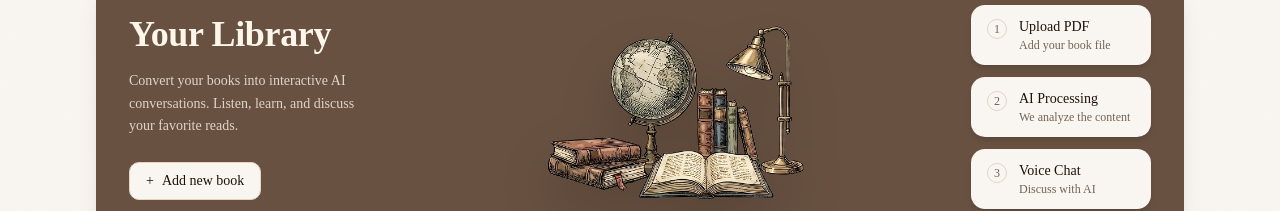
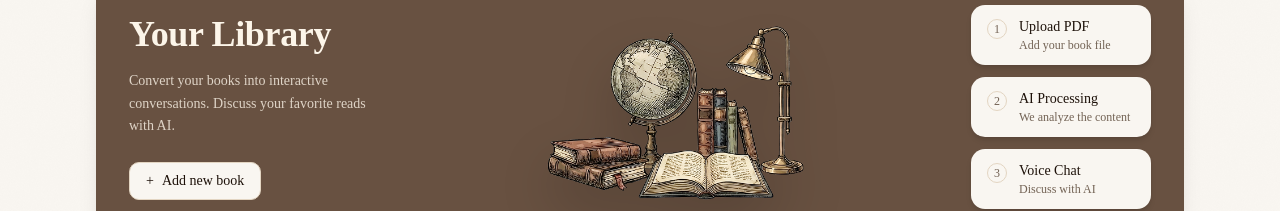
Before and after one commit to Kilonzo88/eLib, a Next.js app in the folder frontend/: page / in a window 1280 px wide. Shown: the part 120-331 px from the top of the page. Built offline with nearby package versions, Linux system fonts and the light colour scheme; no server answers; a web font is replaced by a local one.

Commit message:
Updated the writeup guidelines on the hero section

```diff
--- a/frontend/src/components/ui/library-hero.tsx
+++ b/frontend/src/components/ui/library-hero.tsx
@@ -18,8 +18,8 @@ export function LibraryHero({ isSignedIn = false }: LibraryHeroProps) {
                     {isSignedIn ? 'My Library' : 'Your Library'}
                 </h1>
                 <p className="text-sm text-primary-foreground/80 leading-relaxed mb-4 md:mb-6 mx-auto md:mx-0">
-                    Convert your books into interactive AI conversations.
-                    Listen, learn, and discuss your favorite reads.
+                    Convert your books into interactive conversations.
+                    Discuss your favorite reads with AI.
                 </p>
                 <Link
                     href="/books/new"
```
